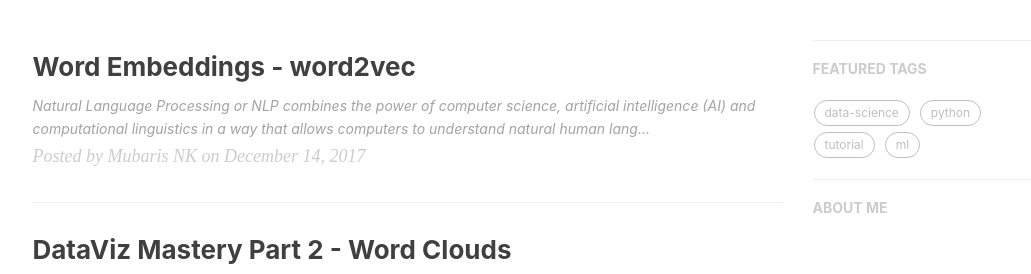
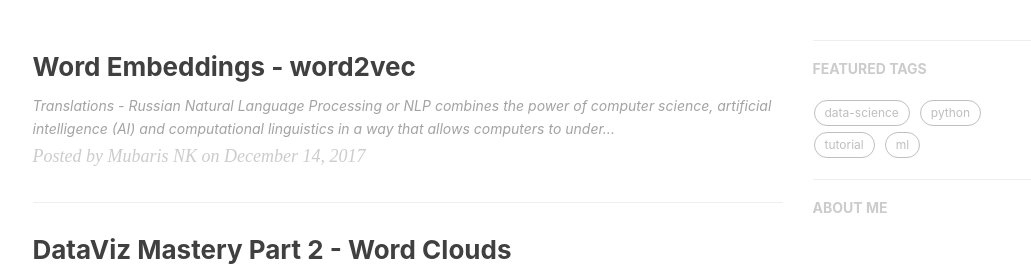
Before and after one commit to mubaris/website, a Jekyll site: the page built from index.html, in a window 1280 px wide. Shown: the part 418-692 px from the top of the page, without its empty margins (135-1166 px from the left). Built offline with Jekyll 4.4.1, drawn with Linux system fonts in a browser that asks for light colours; nearby versions of some CDN libraries; the list of posts is cut into pages by our own code; comment, search, counter and statistics services are not loaded.

Commit message:
Update 2017-12-14-word2vec.md

```diff
--- a/_posts/2017-12-14-word2vec.md
+++ b/_posts/2017-12-14-word2vec.md
@@ -9,6 +9,8 @@ header-img: files/images/post15.jpg
 twimg: https://i.imgur.com/Psdvf53.png
 image: https://i.imgur.com/Psdvf53.png
 ---
+
+Translations - [Russian](http://clipartmag.com/ru-word2vec)
 
 **Natural Language Processing** or **NLP** combines the power of computer science, artificial intelligence (AI) and computational linguistics in a way that allows computers to understand natural human language and, in some cases, even replicate it. The ultimate goal of NLP is to analyze human language, ‘understand’ it and then derive a coherent meaning in a way that is beneficial for the user. In ideal scenarios, NLP completes a task faster and far more efficiently and effectively than any human can.
 
```
